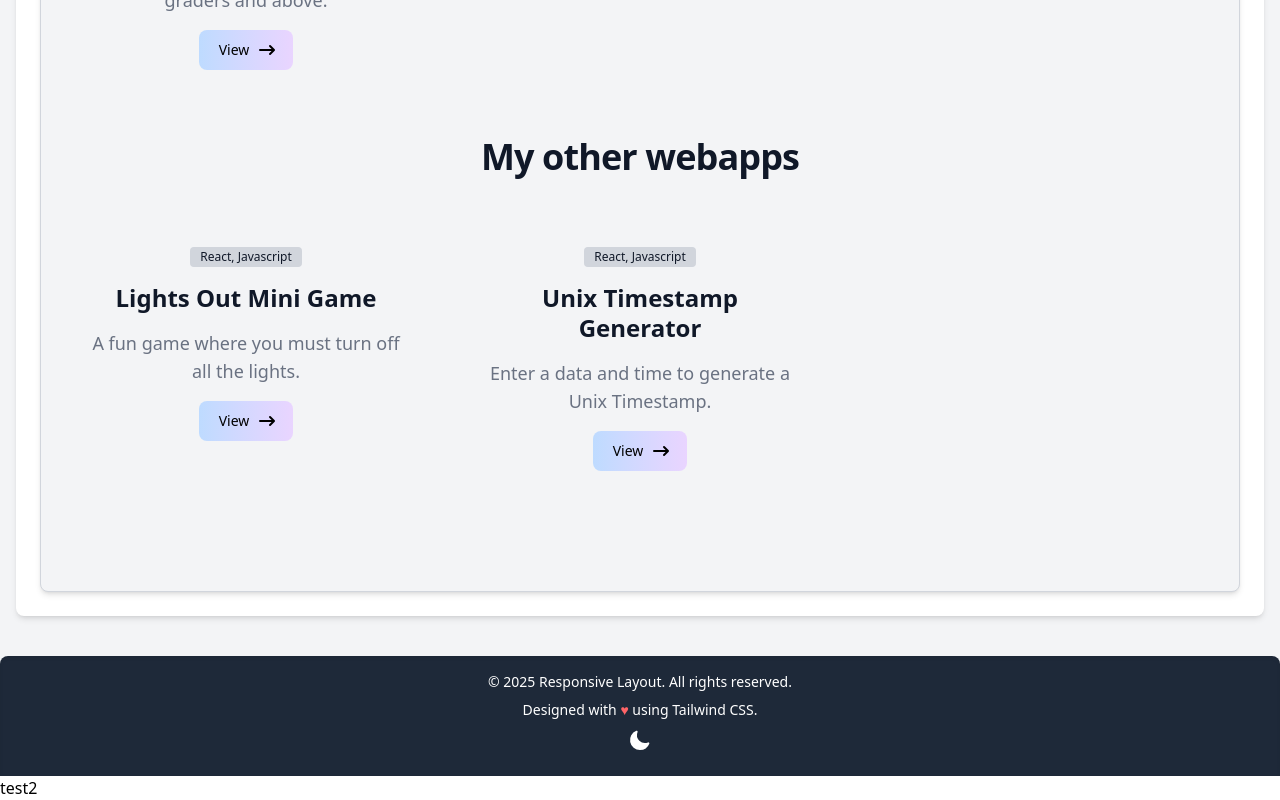
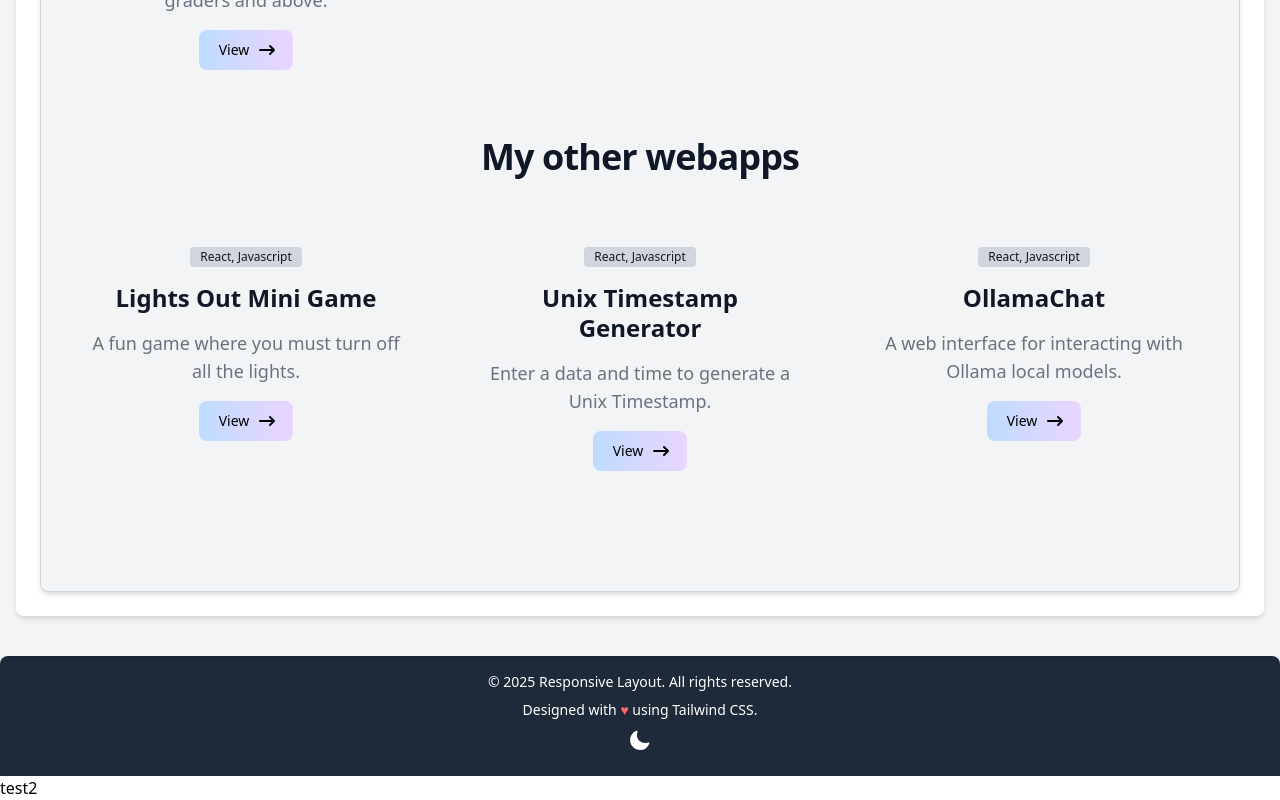
Before and after one commit to derricklor/derricklor.github.io, a React (Vite) app: page /#/ in a window 1280 px wide. Shown: the part 1704-2504 px from the top of the page. Built offline with nearby package versions, Linux system fonts and the light colour scheme.

Commit message:
added ollamachat

```diff
--- a/src/components/Home.jsx
+++ b/src/components/Home.jsx
@@ -67,6 +67,7 @@ function Home() {
                         <div className="grid grid-cols-1 mt-12 text-center sm:mt-16 gap-x-20 gap-y-12 sm:grid-cols-2 lg:grid-cols-3">
                             <ProjectCard engine="React, Javascript" title="Lights Out Mini Game" desc="A fun game where you must turn off all the lights." link="https://derricklor.github.io/LightsOutMiniGame" />
                             <ProjectCard engine="React, Javascript" title="Unix Timestamp Generator" desc="Enter a data and time to generate a Unix Timestamp." link="https://derricklor.github.io/UnixTimeStampGenerator" />
+                            <ProjectCard engine="React, Javascript" title="OllamaChat" desc="A web interface for interacting with Ollama local models." link="https://github.com/derricklor/ollamachat" />
                         </div>
                     </div>
                 </section>
```
